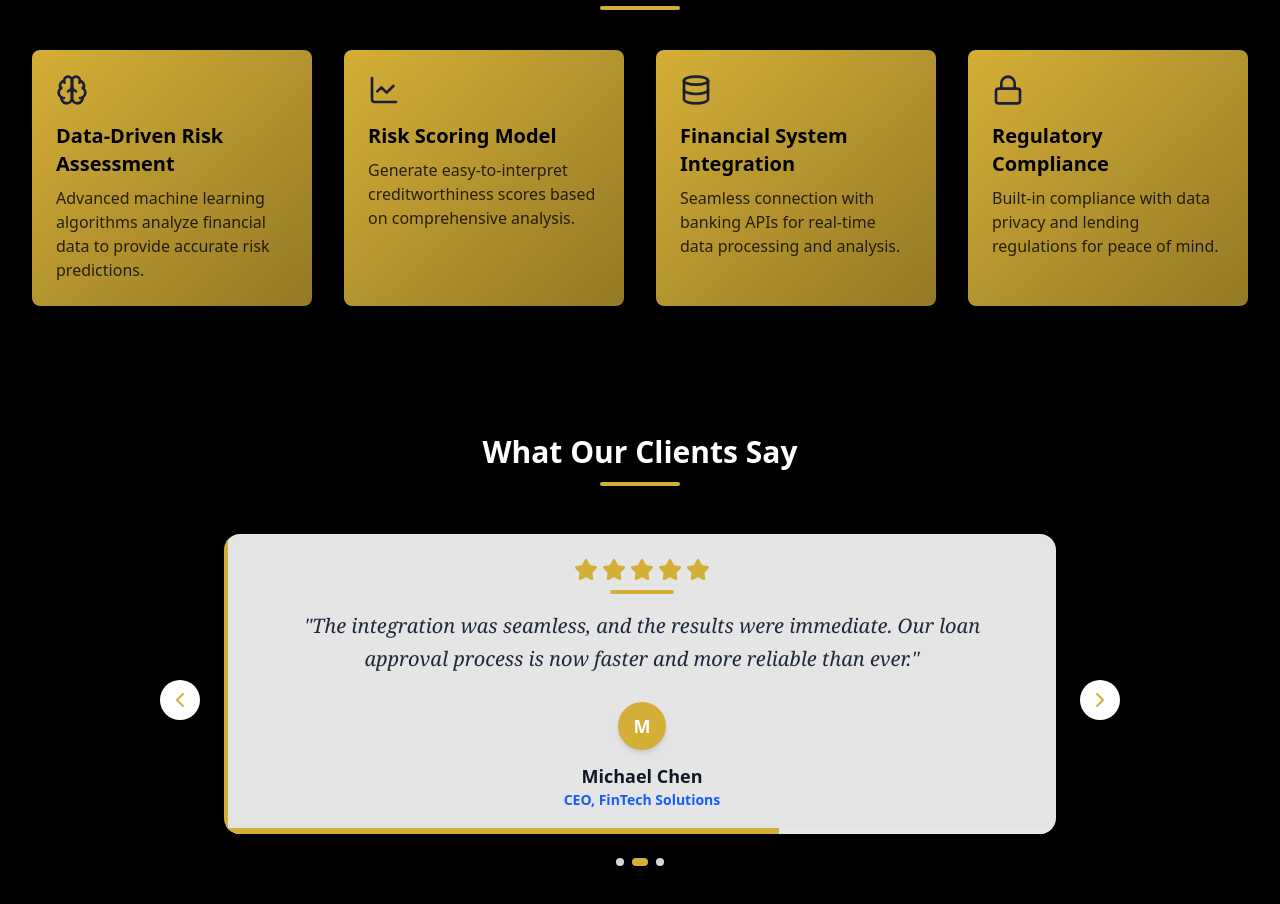
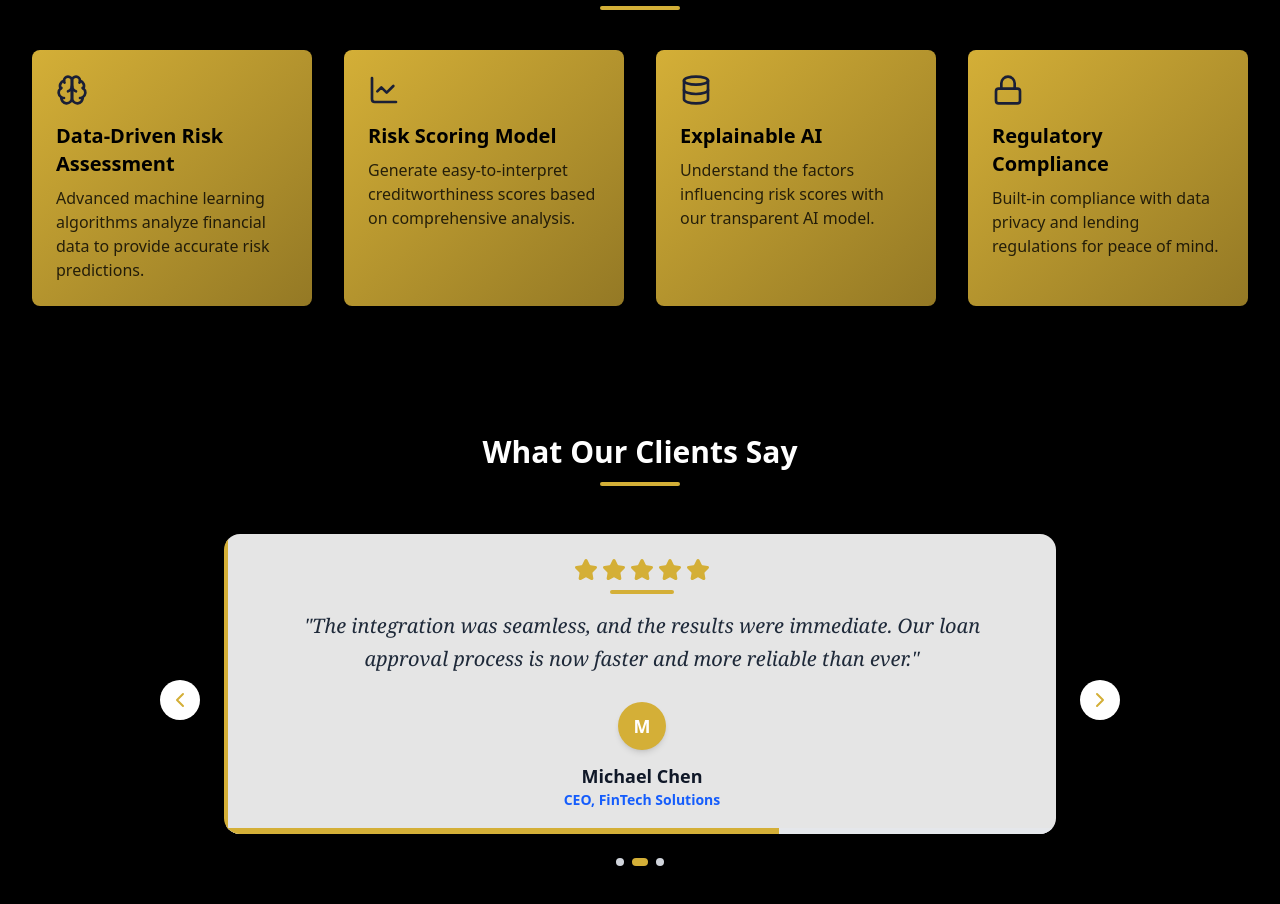
Before and after one commit to Shail-ja/project-NuviX, a Next.js app in the folder my-app/: page / in a window 1280 px wide. Shown: the part 1172-2076 px from the top of the page. Built offline with nearby package versions, Linux system fonts and the light colour scheme; no server answers.

Commit message:
minor changes

```diff
--- a/my-app/src/app/Features/page.tsx
+++ b/my-app/src/app/Features/page.tsx
@@ -13,8 +13,8 @@ const features = [
   },
   {
     icon: <Database className="h-8 w-8 text-[var(--color-primary)]" />,
-    title: "Financial System Integration",
-    description: "Seamless connection with banking APIs for real-time data processing and analysis."
+    title: "Explainable AI",
+    description: "Understand the factors influencing risk scores with our transparent AI model."
   },
   {
     icon: <Lock className="h-8 w-8 text-[var(--color-primary)]" />,
--- a/my-app/src/app/output/page.tsx
+++ b/my-app/src/app/output/page.tsx
@@ -4,14 +4,17 @@
 
 import { useState } from 'react';
 import Image from 'next/image';
+import { useRouter } from 'next/navigation';
 // import riskExplanationImage from '.'; // Import your image
 
 export default function RiskAssessment() {
   // Mock data - in a real app, this would come from your ML model API
   const [riskData] = useState({
-    riskScore: 4.78, // Any float value
+    riskScore: 388.46, // Any float value
     defaultStatus: 1
   });
+
+  const router = useRouter();
 
   return (
     <div className="min-h-screen bg-[var(--color-text)] relative">
@@ -103,6 +106,12 @@ export default function RiskAssessment() {
           <p>Assessment performed on {new Date().toLocaleDateString()}</p>
         </div>
       </div>
+      <button
+      className="fixed bottom-6 right-6 bg-[var(--color-golden)] text-black px-4 py-3 rounded-full shadow-lg hover:scale-105 transition-transform duration-300"
+      onClick={() => router.push('/guide')}
+    >
+      💬 Chat
+    </button>
     </div>
   );
 }
--- a/my-app/src/components/Chatbot.tsx
+++ b/my-app/src/components/Chatbot.tsx
@@ -31,7 +31,7 @@ export default function ChatBot() {
       {
         id: "welcome",
         content:
-          "Hello! I'm Nuvix, your finance assistant. Ask me anything about financial concepts, SHAP values, or investment strategies.",
+          "Hello! I'm Nuvix, your finance assistant. Ask me anything about financial concepts or investment strategies.",
         isBot: true,
       },
     ])
```
